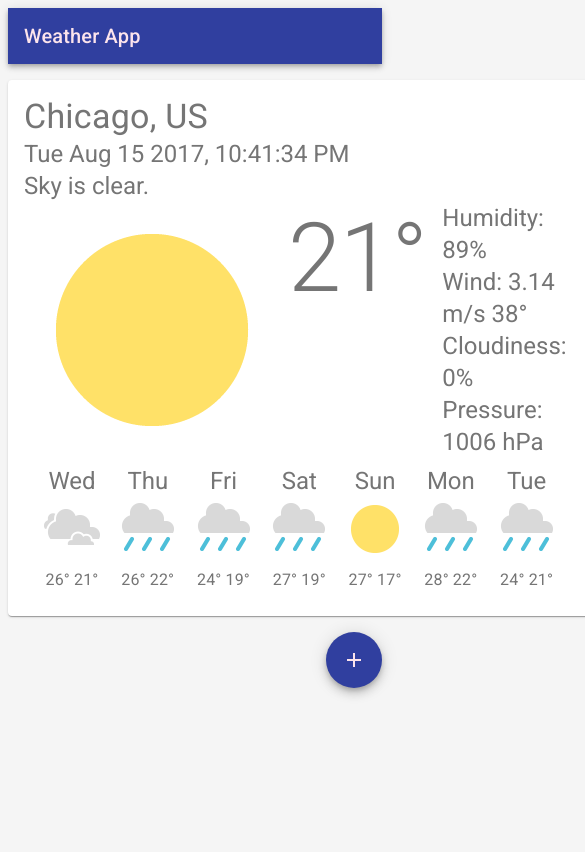
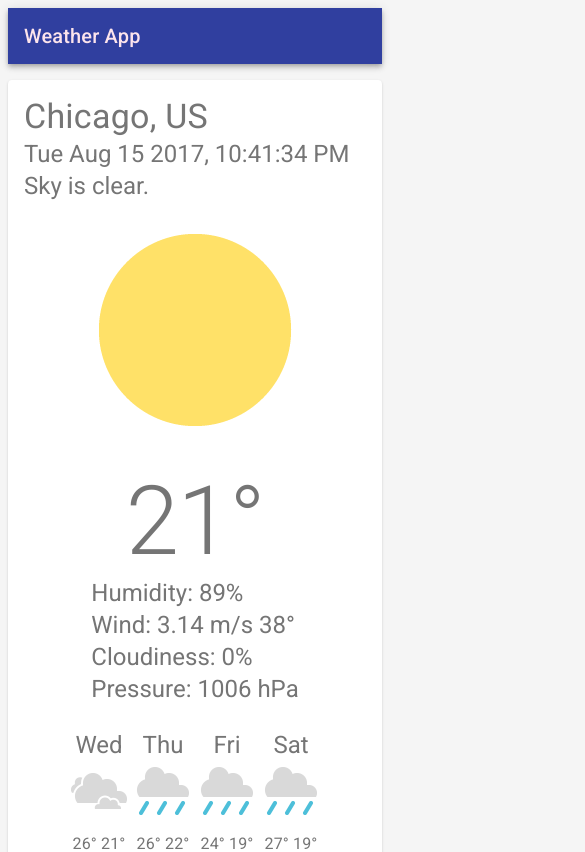
Before and after one commit to Navid-Mousavizdeh/FrontEnd-Test, a React (Create React App) app: page / in a window 390 px wide. Shown: the top 852 px of the page, 585 px wide, since content can reach past the window. Built offline with nearby package versions, Linux system fonts and the light colour scheme.

Commit message:
feat: responsive design

```diff
--- a/src/Components/DayWeather.js
+++ b/src/Components/DayWeather.js
@@ -7,6 +7,21 @@ import Typography from '@mui/material/Typography'
 const BoxFlex = styled(Box)(({ theme }) => ({
   display: 'flex',
   alignItems: 'flex-start',
+  flexWrap: 'wrap',
+}))
+
+const CenterBox = styled(Box, {
+  shouldForwardProp: (prop) => prop !== 'margin',
+})(({ theme, margin }) => ({
+  display: 'flex',
+  alignItems: 'flex-start',
+  [theme.breakpoints.down('md')]: {
+    alignItems: 'center',
+    marginBottom: margin ? theme.spacing(3) : 0,
+  },
+  flexWrap: 'wrap',
+  justifyContent: 'center',
+  flexGrow: 1,
 }))
 
 const BoxMargin = styled(Box)(({ theme }) => ({
@@ -17,9 +32,12 @@ const BoxMargin = styled(Box)(({ theme }) => ({
 function DayWeather(props) {
   return (
     <BoxFlex>
+      <CenterBox>
         <Box>
           <img src={props.WeatherIcon} alt='Clear Icon' />
         </Box>
+      </CenterBox>
+      <CenterBox margin>
         <BoxMargin>
           <Typography variant='h1'>{props.Temperature + '°'}</Typography>
         </BoxMargin>
@@ -30,6 +48,7 @@ function DayWeather(props) {
             </Typography>
           ))}
         </BoxMargin>
+      </CenterBox>
     </BoxFlex>
   )
 }
--- a/src/Components/WeatherCastPanel.js
+++ b/src/Components/WeatherCastPanel.js
@@ -35,7 +35,7 @@ function WeatherCastPanel(props) {
                 WeatherCast={props.Data.WeatherCast}
               />
             </Grid>
-            <Grid item>
+            <Grid item container>
               <DayWeather
                 WeatherIcon={props.Data.TodayIcon}
                 Temperature={props.Data.Temperature}
--- a/src/Components/WeekWeather.js
+++ b/src/Components/WeekWeather.js
@@ -19,6 +19,10 @@ const BoxCenter = styled(Box)(({ theme }) => ({
 const BoxFlexSpace = styled(Box)(({ theme }) => ({
   display: 'flex',
   justifyContent: 'space-between',
+  [theme.breakpoints.down('sm')]: {
+    justifyContent: 'center',
+  },
+  flexWrap: 'wrap',
 }))
 
 const TypographyFull = styled(Typography)(({ theme }) => ({
```
Lines whose indentation alone changed are shown as unchanged.
